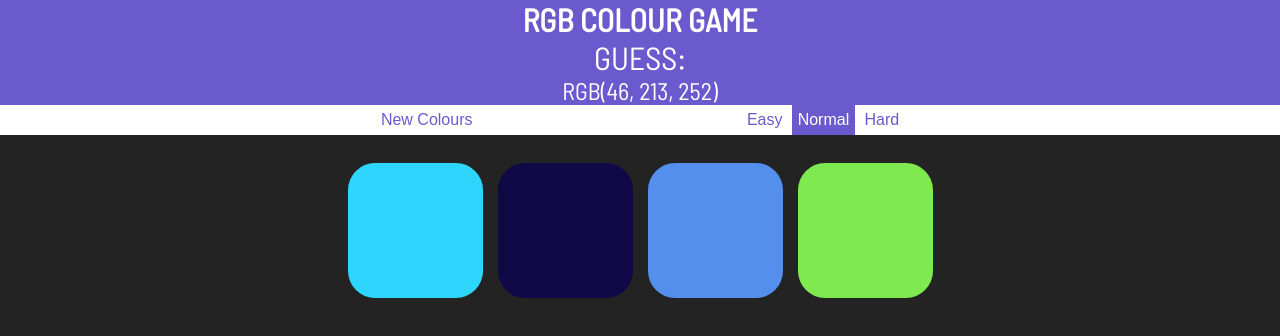
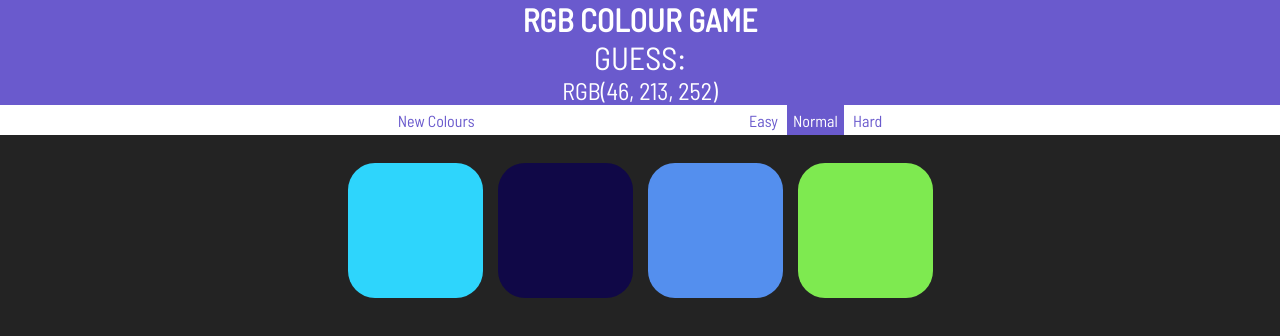
Before and after one commit to jacobkim5021/RGBColourGame, a plain HTML site: page index.html in a window 1280 px wide. Drawn offline with Linux system fonts and the light colour scheme.

Commit message:
Font family for buttons

```diff
--- a/colourgame.css
+++ b/colourgame.css
@@ -55,6 +55,7 @@ button {
 	-webkit-transition: background 0.2s;
 	-moz-transition: background 0.2s;
 	outline: none;
+	font-family: Barlow Semi Condensed;
 }
 
 button:hover {
```
